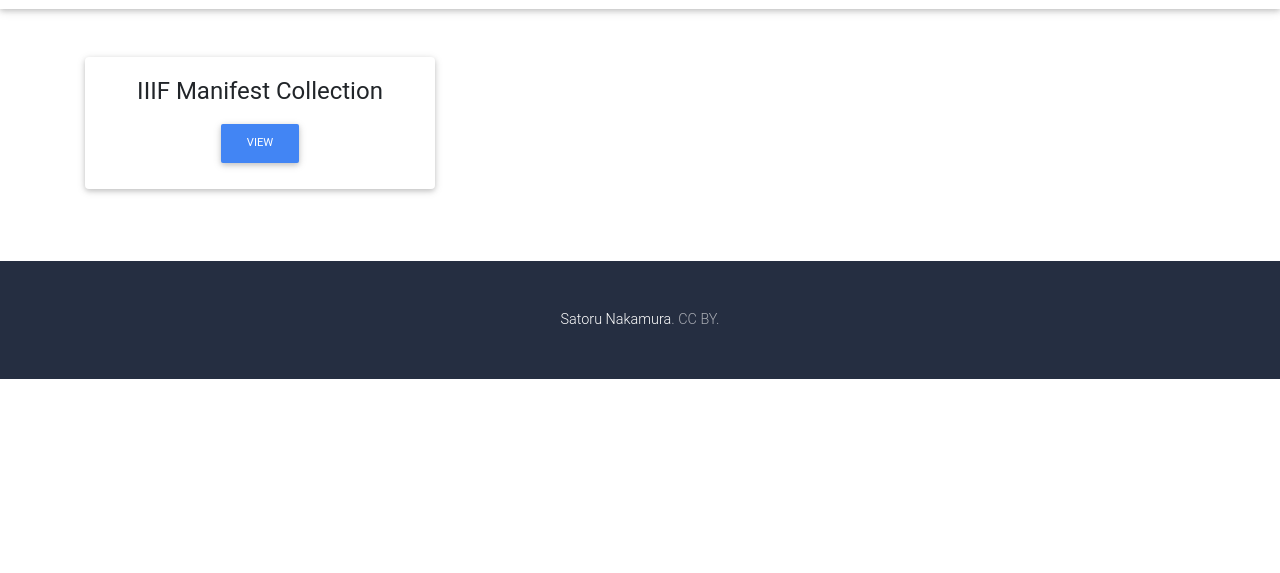
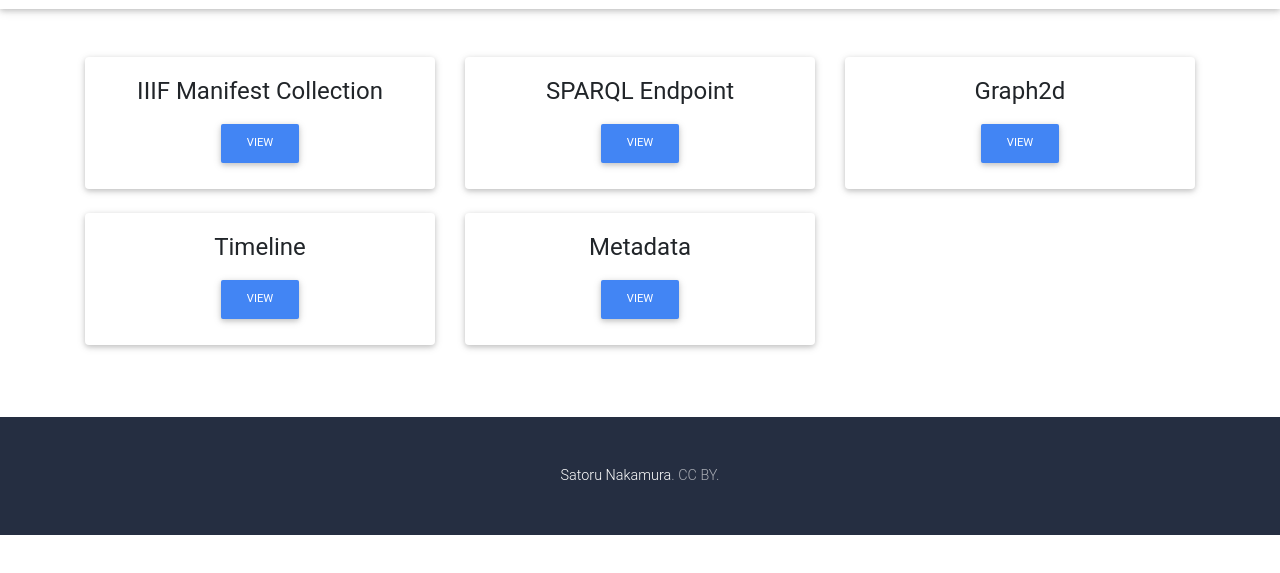
Before and after one commit to nakamura196/utarchives, a plain HTML site: page docs/index.html in a window 1280 px wide. Shown: the part 55-628 px from the top of the page. Drawn offline with nearby package versions, Linux system fonts and the light colour scheme.

Commit message:
add some applications

```diff
--- a/docs/index.html
+++ b/docs/index.html
@@ -49,6 +49,51 @@
           </div>
         </div>
       </div>
+
+      <div class="col-lg-4 mb-4">
+        <div class="card mb-r wow fadeIn" data-wow-delay="0.2s">
+          <div class="card-body text-center">
+            <h4 class="card-title">
+              SPARQL Endpoint
+            </h4>
+            <a href="https://dydra.com/ut-digital-archives/utarchives/" class="btn btn-primary btn-md">View</a>
+          </div>
+        </div>
+      </div>
+
+      <div class="col-lg-4 mb-4">
+        <div class="card mb-r wow fadeIn" data-wow-delay="0.2s">
+          <div class="card-body text-center">
+            <h4 class="card-title">
+              Graph2d
+            </h4>
+            <a href="https://nakamura196.github.io/lod/html/graph2d.html?endpoint=https://dydra.com/ut-digital-archives/utarchives/sparql" class="btn btn-primary btn-md">View</a>
+          </div>
+        </div>
+      </div>
+
+      <div class="col-lg-4 mb-4">
+        <div class="card mb-r wow fadeIn" data-wow-delay="0.2s">
+          <div class="card-body text-center">
+            <h4 class="card-title">
+              Timeline
+            </h4>
+            <a href="https://nakamura196.github.io/lod/html/timeline.html?endpoint=https://dydra.com/ut-digital-archives/utarchives/sparql&predicateUri=http://purl.org/dc/terms/date&dateType=year&searchPrefixUrl=https%3a%2f%2fwebpark5029%2esakura%2ene%2ejp%2futa%2fapi%2fitems%3fproperty%5b0%5d%5bproperty%5d%3d7%26property%5b0%5d%5btype%5d%3din%26property%5b0%5d%5btext%5d%3d" class="btn btn-primary btn-md">View</a>
+          </div>
+        </div>
+      </div>
+
+      <div class="col-lg-4 mb-4">
+        <div class="card mb-r wow fadeIn" data-wow-delay="0.2s">
+          <div class="card-body text-center">
+            <h4 class="card-title">
+              Metadata
+            </h4>
+            <a href="https://nakamura196.github.io/lod/html/metadata.html?endpoint=https://dydra.com/ut-digital-archives/utarchives/sparql&resourceUri=https://webpark5029.sakura.ne.jp/uta/api/items/12352" class="btn btn-primary btn-md">View</a>
+          </div>
+        </div>
+      </div>
+
     </div>
     <!--/.Third row-->
 
```
